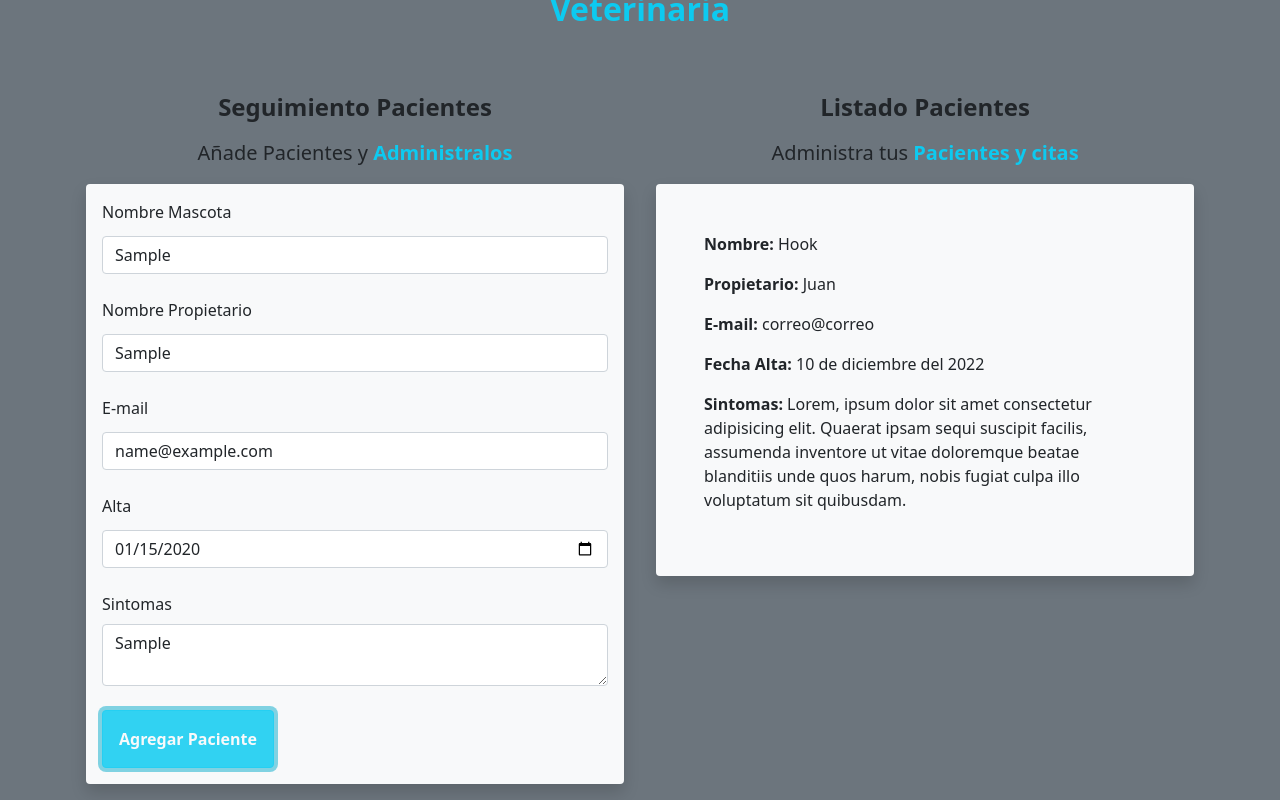
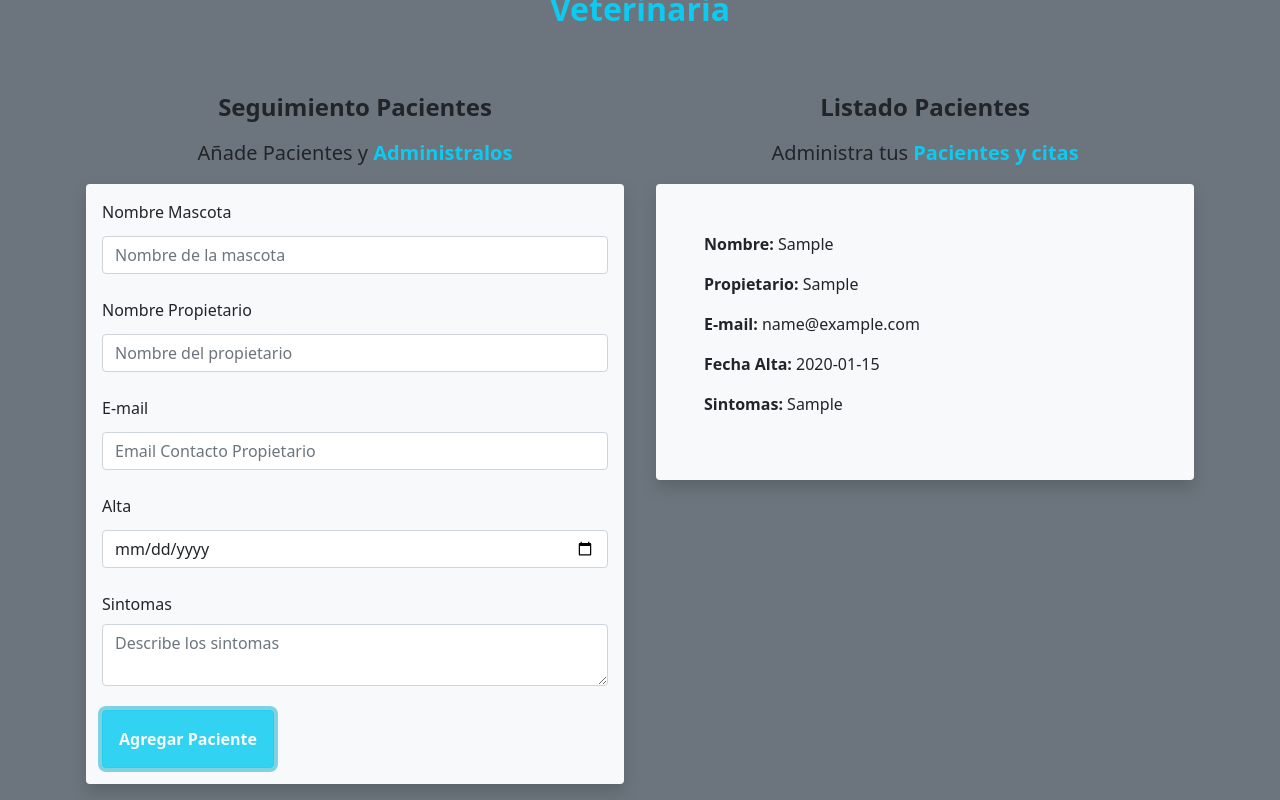
Before and after one commit to pacop0587/veterinaria, a React (Vite) app: page / in a window 1280 px wide. Both pictures are taken after typing "Sample", "Sample", "name@example.com", "2020-01-15", "Sample" into the empty fields and a click on the input "Agregar Paciente". Shown: the part 96-896 px from the top of the page. Built offline with nearby package versions, Linux system fonts and the light colour scheme.

Commit message:
Se agregaron props para guardar los pacientes y mostrarlos en el listado de pacientes

```diff
--- a/src/App.jsx
+++ b/src/App.jsx
@@ -1,3 +1,4 @@
+import { useState } from "react"
 import Formulario from "./components/Formulario"
 import Header from "./components/Header"
 import ListadoPacientes from "./components/ListadoPacientes"
@@ -6,12 +7,19 @@ import ListadoPacientes from "./components/ListadoPacientes"
 
 function App() {
 
+  const [pacientes, setPacientes] = useState([]);
+
   return (
     <div className="container">
       <Header />
       <div className="mt-5 d-flex justify-content-around row">
-        <Formulario />
-        <ListadoPacientes />
+        <Formulario
+            pacientes = {pacientes}
+            setPacientes = {setPacientes}
+        />
+        <ListadoPacientes
+            pacientes = {pacientes}
+        />
       </div>
     </div>
   )
--- a/src/components/Formulario.jsx
+++ b/src/components/Formulario.jsx
@@ -1,19 +1,18 @@
 import { useState, useEffect } from "react";
 import Error from "./Error";
 
-const Formulario = () => {
+const Formulario = ({pacientes, setPacientes}) => {
+    //Hooks States
     const [nombre, setNombre] = useState('');
     const [propietario, setPropietario] = useState('');
     const [email, setEmail] = useState('');
     const [fecha, setFecha] = useState('');
     const [sintomas, setSintomas] = useState('');
-
     const [error, setError] = useState(false)
 
+    //Validar datos de fomulario y guardarlos
     const handleSubmit = (e) => {
         e.preventDefault();
-
-        //Validando formulario
 
         if ([nombre, propietario, email, fecha, sintomas].includes('')) {
             console.log('Hay al menos un campo vacio')
@@ -21,7 +20,25 @@ const Formulario = () => {
             return;
         }
 
+        //Crear objeto paciente para guardar los datos
+        const objectPaciente = {
+            nombre,
+            propietario,
+            email,
+            fecha,
+            sintomas
+        }
+
+        setPacientes([...pacientes, objectPaciente]);
+
         setError(false);
+
+        //Restableciendo los valores para vaciar el formulario
+        setNombre('');
+        setPropietario('');
+        setEmail('');
+        setFecha('');
+        setSintomas('');
 
     }
 
@@ -31,8 +48,11 @@ const Formulario = () => {
             <p className="fs-5 mt-3 text-center">Añade Pacientes y <span className="text-info fw-bold ">Administralos</span></p>
             <form action="" className="bg-light mt-3 rounded p-3 shadow" onSubmit = {handleSubmit}>
                 {
-                    error && <Error mensaje='Todos los campos son obligatorios' />
-                    }
+                    error &&
+                    <Error
+                        mensaje='Todos los campos son obligatorios'
+                    />
+                }
                 <div className="mb-4">
                     <label htmlFor="mascota" className="form-label">Nombre Mascota</label>
                     <input type="text" class="form-control mt-1" id="mascota" placeholder="Nombre de la mascota" value={nombre} onChange={ (e) => setNombre(e.target.value) } />
--- a/src/components/ListadoPacientes.jsx
+++ b/src/components/ListadoPacientes.jsx
@@ -1,13 +1,22 @@
 import Pacientes from "./Pacientes";
 
-export const ListadoPacientes = () => {
+export const ListadoPacientes = ({pacientes}) => {
     return (
         <div className="p-3 col-12 col-md-6">
             <h2 className="fw-bold fs-4 text-center">Listado Pacientes</h2>
             <p className="fs-5 mt-3 text-center">
                 Administra tus <span className="text-info fw-bold ">Pacientes y citas</span>
             </p>
-            <Pacientes />
+            {
+                pacientes.map((paciente) =>{
+                    return (
+                        <Pacientes
+                            paciente = {paciente}
+                        />
+                    )
+                })
+            }
+
         </div>
     )
 }
--- a/src/components/Pacientes.jsx
+++ b/src/components/Pacientes.jsx
@@ -1,12 +1,13 @@
 
-const Pacientes = () => {
+const Pacientes = ({paciente}) => {
+    const { nombre, propietario, email, fecha, sintomas } = paciente;
     return (
         <div className="bg-light shadow px-5 py-5 my-3 rounded">
-            <p className="fw-bold">Nombre: <span className="fw-normal">Hook</span></p>
-            <p className="fw-bold">Propietario: <span className="fw-normal">Juan</span></p>
-            <p className="fw-bold">E-mail: <span className="fw-normal">correo@correo</span></p>
-            <p className="fw-bold">Fecha Alta: <span className="fw-normal">10 de diciembre del 2022</span></p>
-            <p className="fw-bold">Sintomas: <span className="fw-normal">Lorem, ipsum dolor sit amet consectetur adipisicing elit. Quaerat ipsam sequi suscipit facilis, assumenda inventore ut vitae doloremque beatae blanditiis unde quos harum, nobis fugiat culpa illo voluptatum sit quibusdam.</span></p>
+            <p className="fw-bold">Nombre: <span className="fw-normal">{nombre}</span></p>
+            <p className="fw-bold">Propietario: <span className="fw-normal">{propietario}</span></p>
+            <p className="fw-bold">E-mail: <span className="fw-normal">{email}</span></p>
+            <p className="fw-bold">Fecha Alta: <span className="fw-normal">{fecha}</span></p>
+            <p className="fw-bold">Sintomas: <span className="fw-normal">{sintomas}</span></p>
         </div>
     )
 }
```
